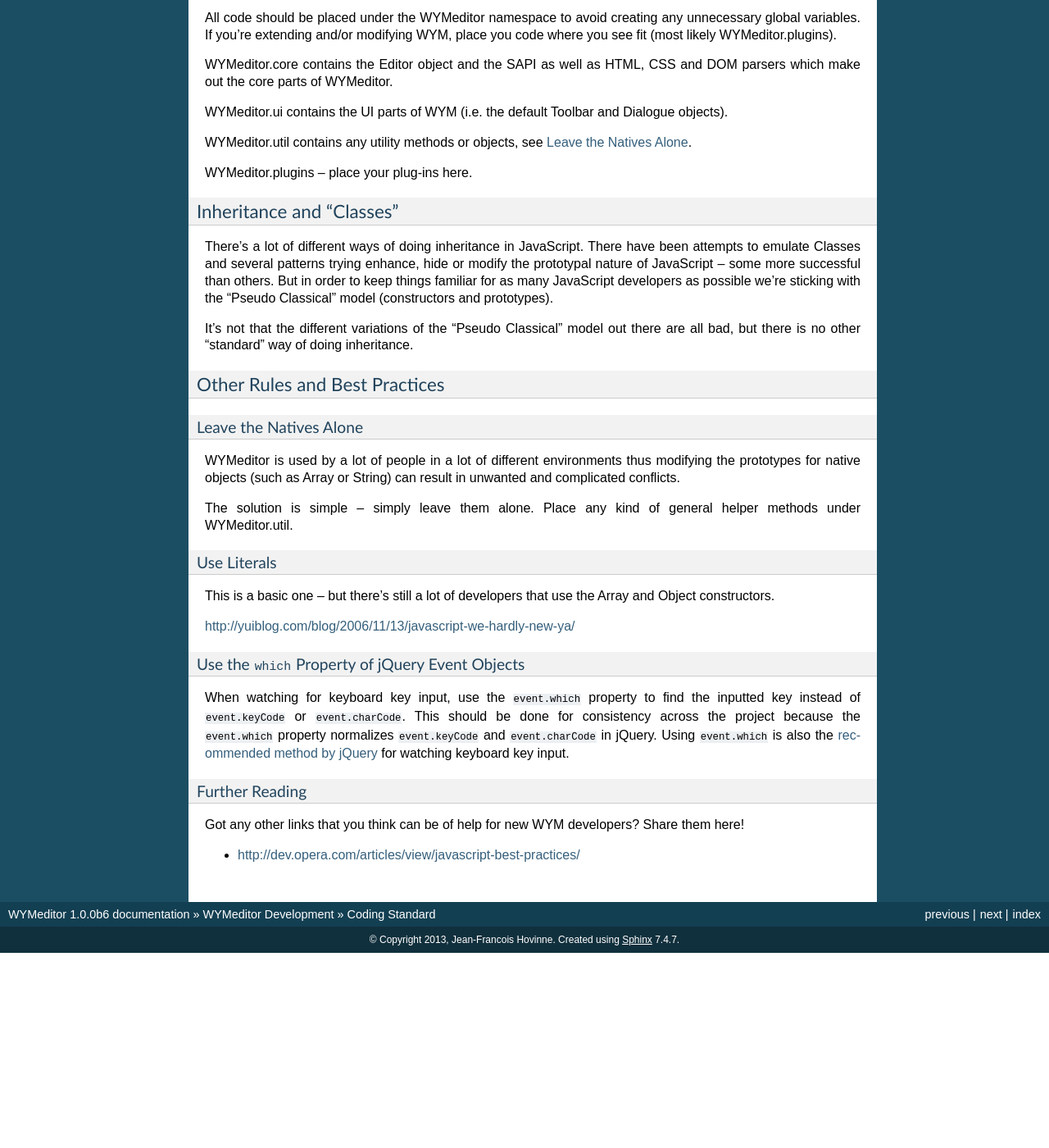
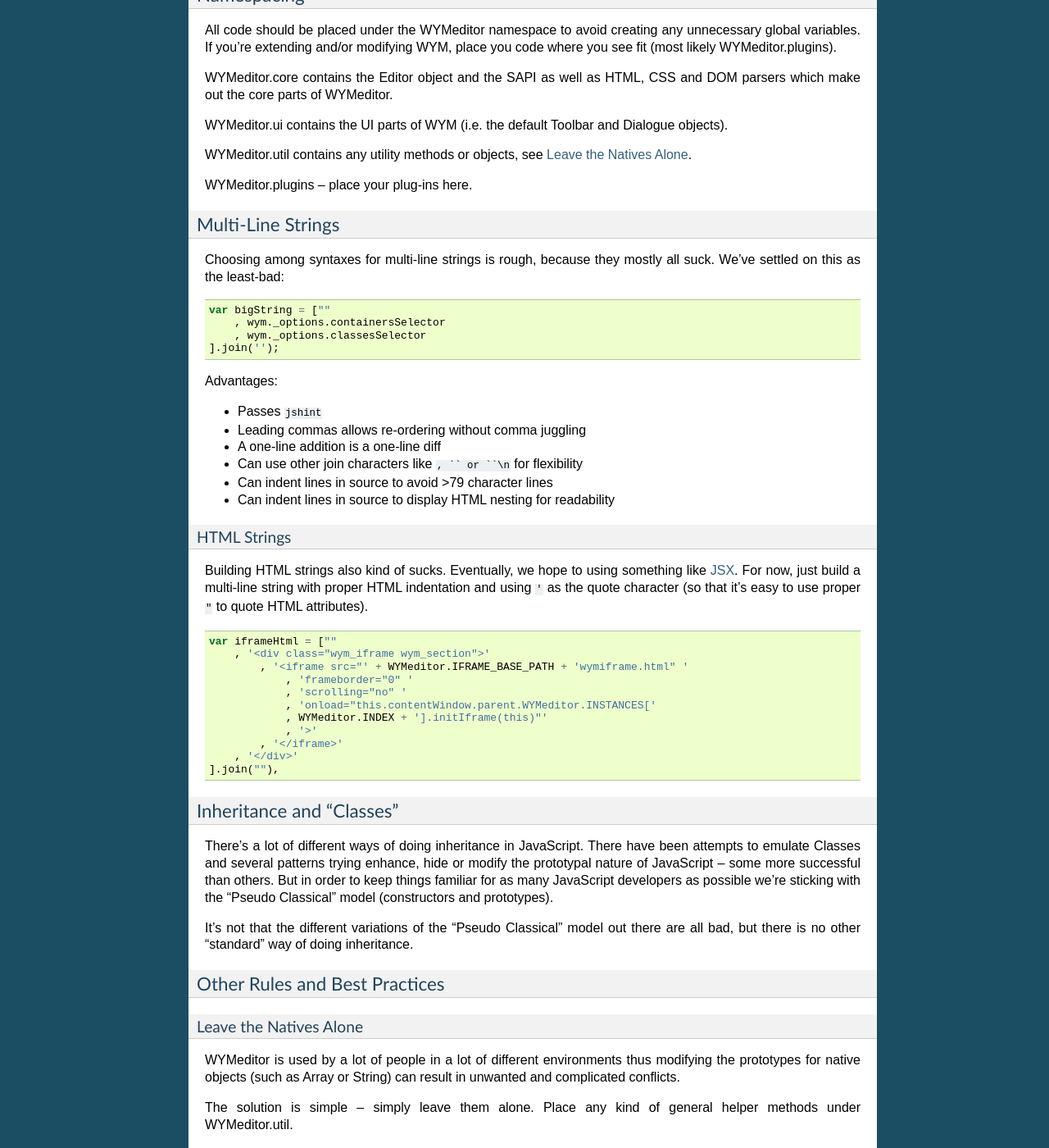
Before and after one commit to wymeditor/wymeditor, a Sphinx documentation site: the page built from docs/wymeditor_development/coding_standard.rst, in a window 1280 px wide and 1400 px high, scrolled down 2435 px. Shown: the whole window at 82% size. Built offline with Sphinx 7.4.7, drawn with Linux system fonts in a browser that asks for light colours; before the commit the page ends 3597 px from its top, so only the background shows below that; some of the changed text lies outside the part shown.

Commit message:
Documented multi-line string coding standard.

```diff
--- a/docs/wymeditor_development/coding_standard.rst
+++ b/docs/wymeditor_development/coding_standard.rst
@@ -189,8 +189,9 @@
 .. code-block:: javascript
 
     function MyObject () {}
+
     MyObject.prototype = {
-    function myMethod () {}
+        function myMethod () {}
     }
 
 Namespacing
@@ -210,6 +211,53 @@
 
 WYMeditor.plugins – place your plug-ins here.
 
+Multi-Line Strings
+==================
+
+Choosing among syntaxes for multi-line strings is rough,
+because they mostly all suck.
+We've settled on this as the least-bad:
+
+.. code-block:: javascript
+
+    var bigString = [""
+        , wym._options.containersSelector
+        , wym._options.classesSelector
+    ].join('');
+
+Advantages:
+
+* Passes ``jshint``
+* Leading commas allows re-ordering without comma juggling
+* A one-line addition is a one-line diff
+* Can use other join characters like ``, `` or ``\n`` for flexibility
+* Can indent lines in source to avoid >79 character lines
+* Can indent lines in source to display HTML nesting for readability
+
+HTML Strings
+------------
+
+Building HTML strings also kind of sucks.
+Eventually,
+we hope to using something like `JSX <http://facebook.github.io/react/docs/jsx-in-depth.html>`_.
+For now,
+just build a multi-line string with proper HTML indentation
+and using ``'`` as the quote character
+(so that it's easy to use proper ``"`` to quote HTML attributes).
+
+.. code-block:: javascript
+
+    var iframeHtml = [""
+        , '<div class="wym_iframe wym_section">'
+            , '<iframe src="' + WYMeditor.IFRAME_BASE_PATH + 'wymiframe.html" '
+                , 'frameborder="0" '
+                , 'scrolling="no" '
+                , 'onload="this.contentWindow.parent.WYMeditor.INSTANCES['
+                , WYMeditor.INDEX + '].initIframe(this)"'
+                , '>'
+            , '</iframe>'
+        , '</div>'
+    ].join(""),
 
 Inheritance and "Classes"
 =========================
```
